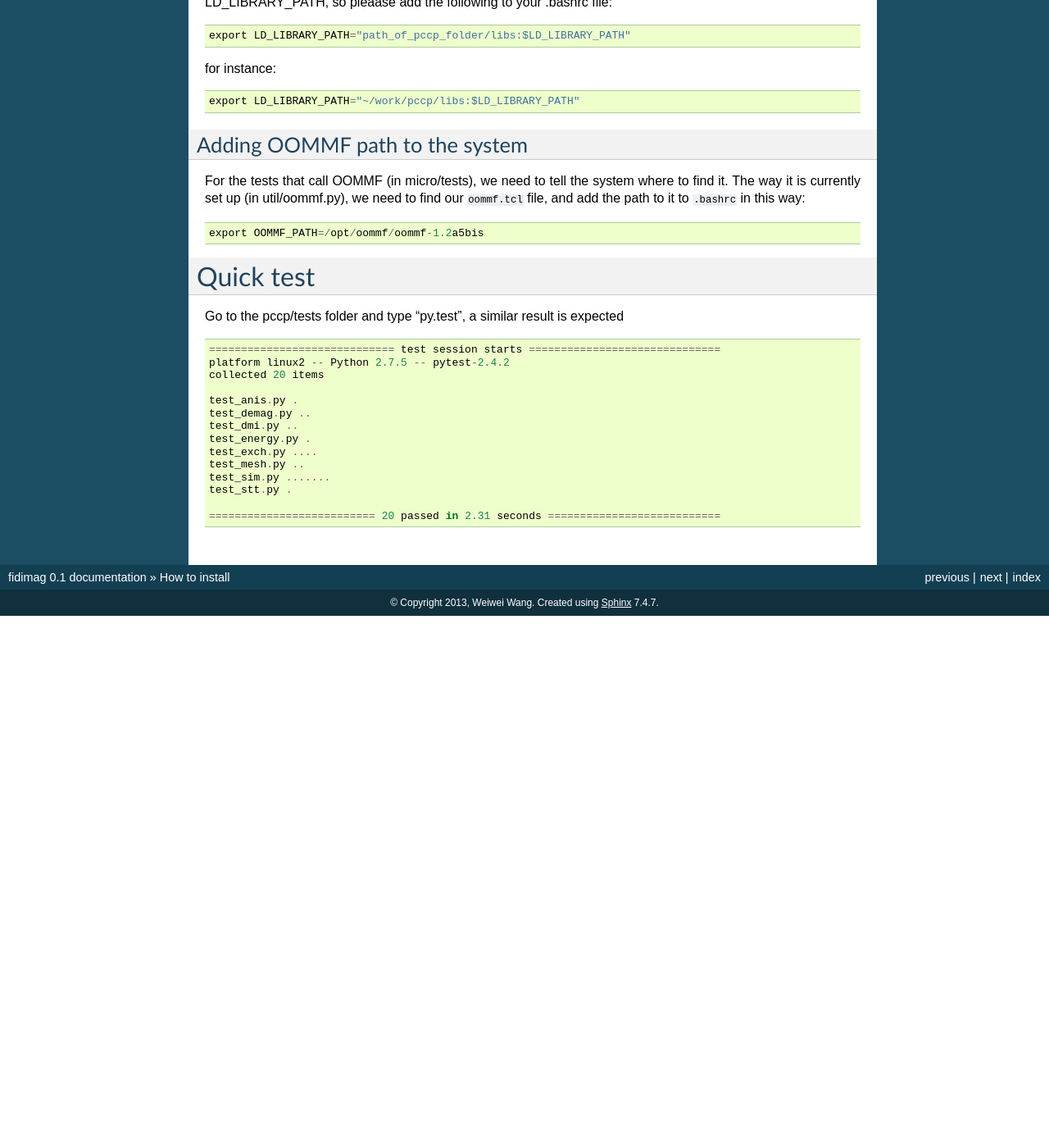
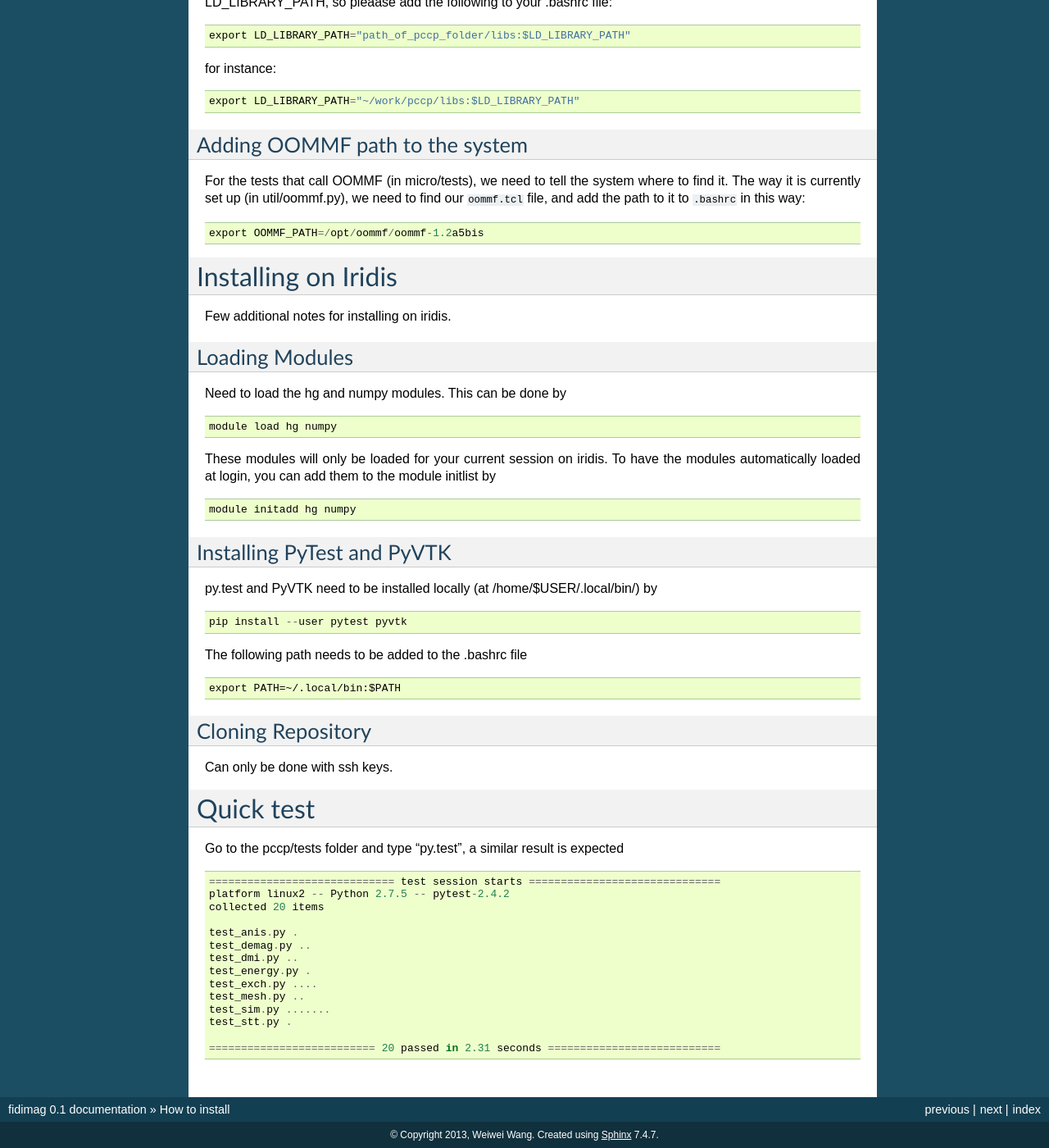
Before and after one commit to computationalmodelling/fidimag, a Sphinx documentation site: the page built from doc/install.rst, in a window 1280 px wide and 1400 px high, scrolled down 774 px. Shown: the whole window at 82% size. Built offline with Sphinx 7.4.7, drawn with Linux system fonts in a browser that asks for light colours; formulas are drawn with MathJax 3; before the commit the page ends 1525 px from its top, so only the background shows below that; some of the changed text lies outside the part shown.

Commit message:
Add additional notes to installation instructions for installing on iridis

```diff
--- a/doc/install.rst
+++ b/doc/install.rst
@@ -54,6 +54,39 @@ find our ``oommf.tcl`` file, and add the path to it to ``.bashrc`` in this way::
   export OOMMF_PATH=/opt/oommf/oommf-1.2a5bis
 
 
+Installing on Iridis
+====================
+
+Few additional notes for installing on iridis.
+
+Loading Modules
+---------------
+
+Need to load the hg and numpy modules. This can be done by ::
+
+    module load hg numpy
+
+These modules will only be loaded for your current session on iridis. To have the modules automatically loaded at login, you can add them to the module initlist by ::
+
+    module initadd hg numpy
+
+
+Installing PyTest and PyVTK
+---------------------------
+
+py.test and PyVTK need to be installed locally (at /home/$USER/.local/bin/) by ::
+
+    pip install --user pytest pyvtk
+
+The following path needs to be added to the .bashrc file ::
+
+    export PATH=~/.local/bin:$PATH
+
+Cloning Repository
+------------------
+
+Can only be done with ssh keys.
+
 
 Quick test
 ===============
```
